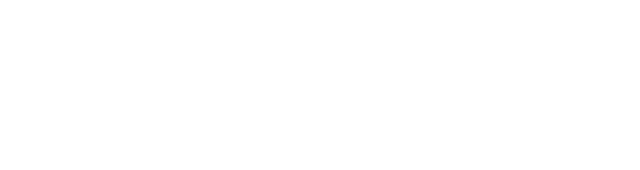
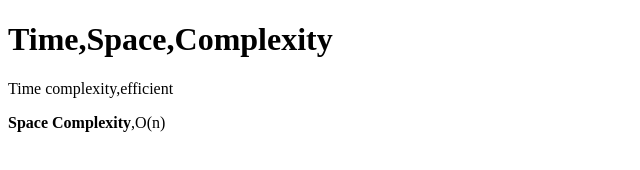
Before and after one commit to acciojob/time-and-space-complexity-manasvi102000, a website: page main.html in a window 1280 px wide. Shown: the whole page, without its empty margins (0-640 px from the left). Drawn offline with Linux system fonts and the light colour scheme.

Commit message:
created a submission

```diff
--- a/main.html
+++ b/main.html
@@ -8,6 +8,13 @@
 
 <body>
 	<!-- the entire body must be written by student -->
+	<!-- the entire body must be written by student -->
+    <script type="text/javascript" src="./script.js">
+</script>
+	<h1>Time,Space,Complexity</h1>
+	<p>Time complexity,efficient</p>
+	<p><b>Space Complexity</b>,O(n)</p>
+
     <script type="text/javascript" src="./script.js">
 </script>
 
```
